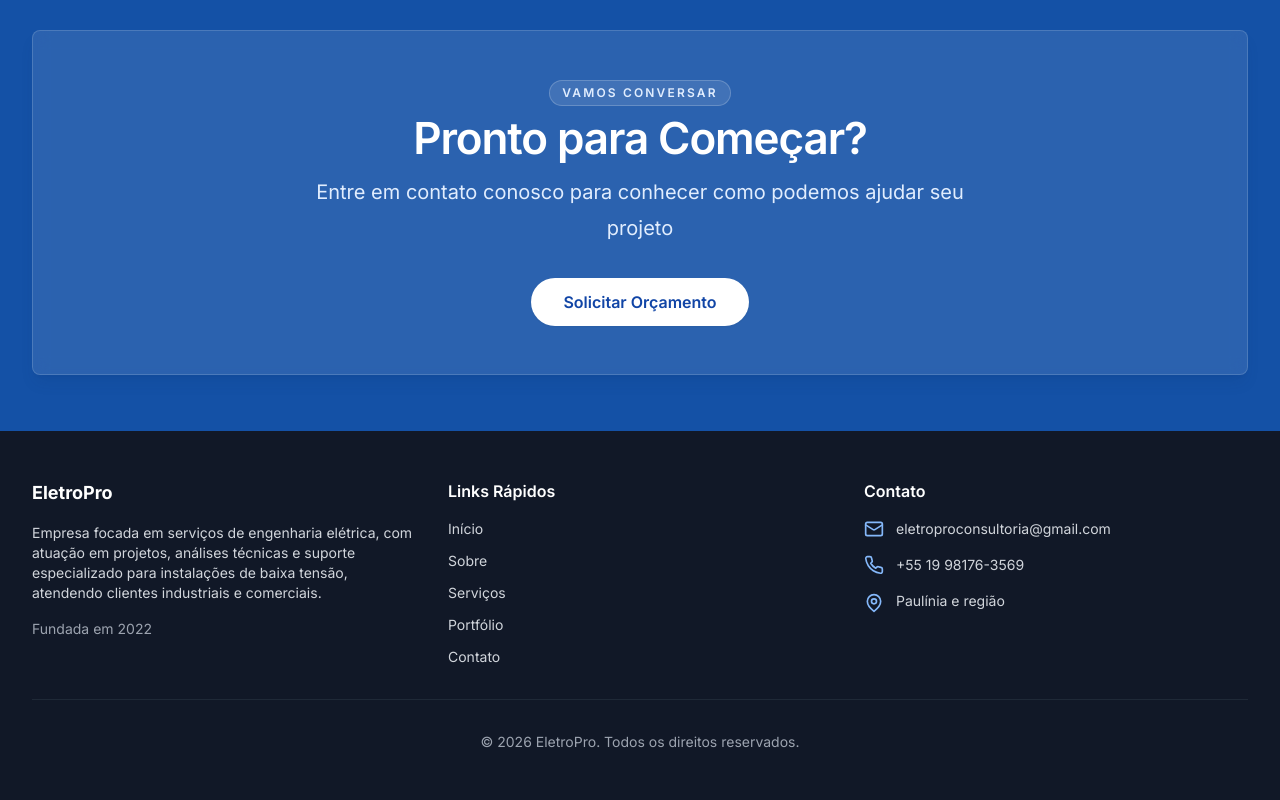
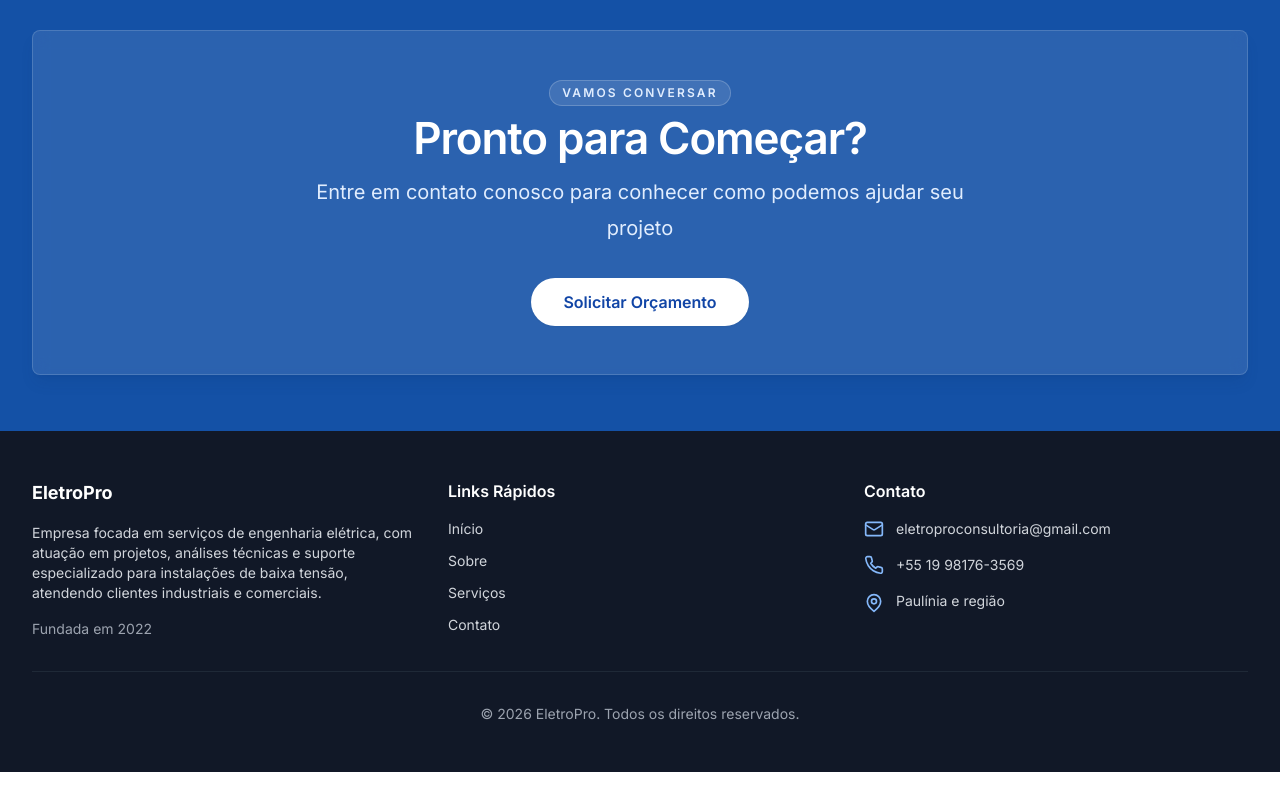
Before and after one commit to crizolli/eletroprov2, a Next.js app: page / in a window 1280 px wide. Shown: the part 1610-2410 px from the top of the page. After the commit the page ends 2382 px from the top, so only its background shows below. Built offline with nearby package versions, Linux system fonts and the light colour scheme.

Commit message:
Remove portfolio link from footer

```diff
--- a/components/Footer.tsx
+++ b/components/Footer.tsx
@@ -35,11 +35,6 @@ export default function Footer() {
               <li>
                 <Link href="/servicos" className="hover:text-primary-400 transition-colors">
                   Serviços
-                </Link>
-              </li>
-              <li>
-                <Link href="/portfolio" className="hover:text-primary-400 transition-colors">
-                  Portfólio
                 </Link>
               </li>
               <li>
```
